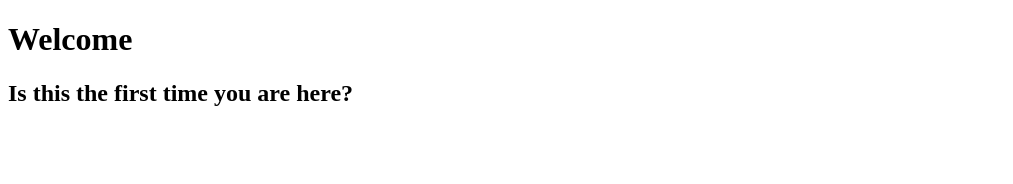
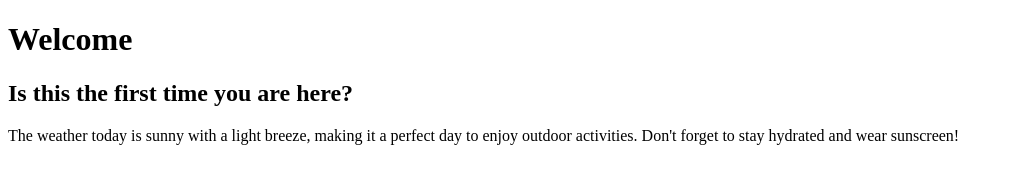
Before and after one commit to Chrisprof55/CrushLife, a plain HTML site: page index.html in a window 1280 px wide. Shown: the whole page, without its empty margins (0-1013 px from the left). Drawn offline with Linux system fonts and the light colour scheme.

Commit message:
Update index.html

```diff
--- a/index.html
+++ b/index.html
@@ -9,6 +9,7 @@
     <h1>Welcome</h1>
 
     <h2>Is this the first time you are here?</h2>
+    <p>The weather today is sunny with a light breeze, making it a perfect day to enjoy outdoor activities. Don't forget to stay hydrated and wear sunscreen!</p>
 
 </body>
 </html>
```
